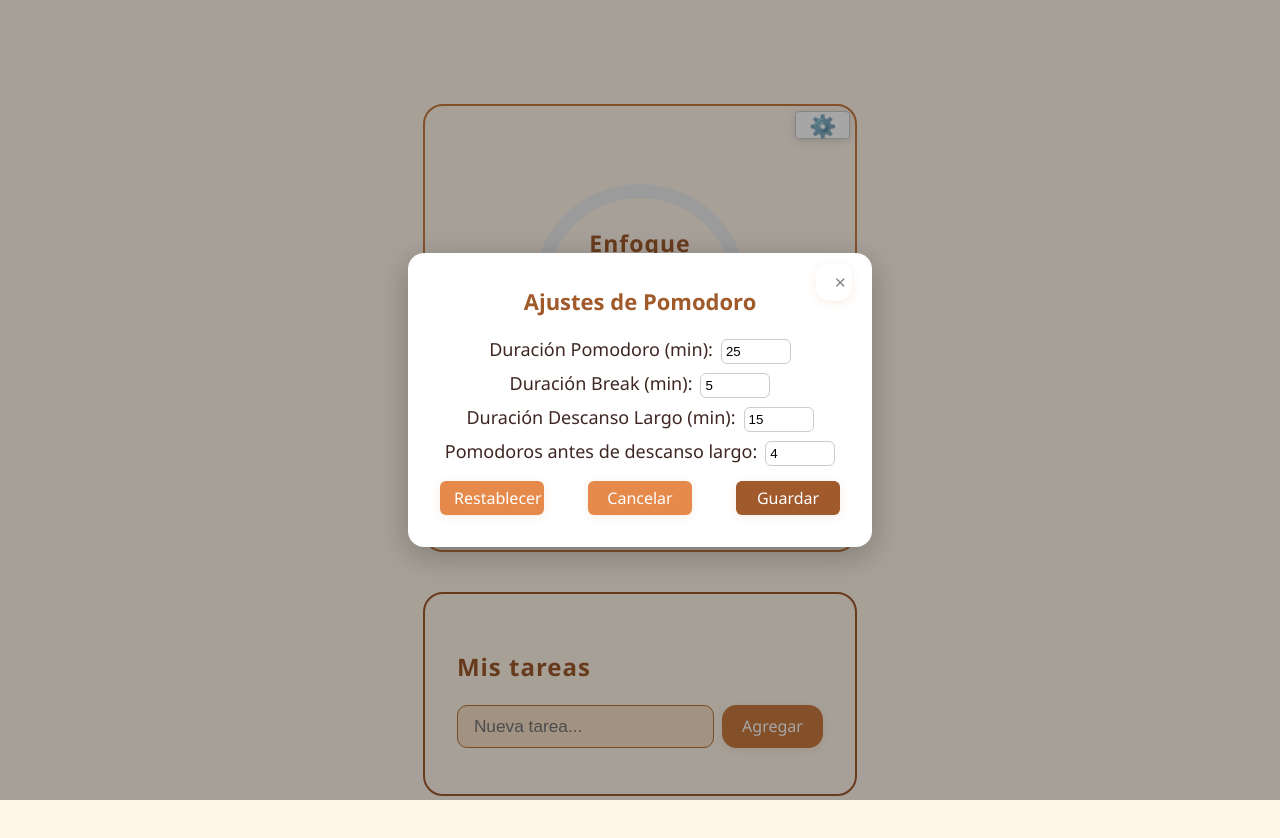
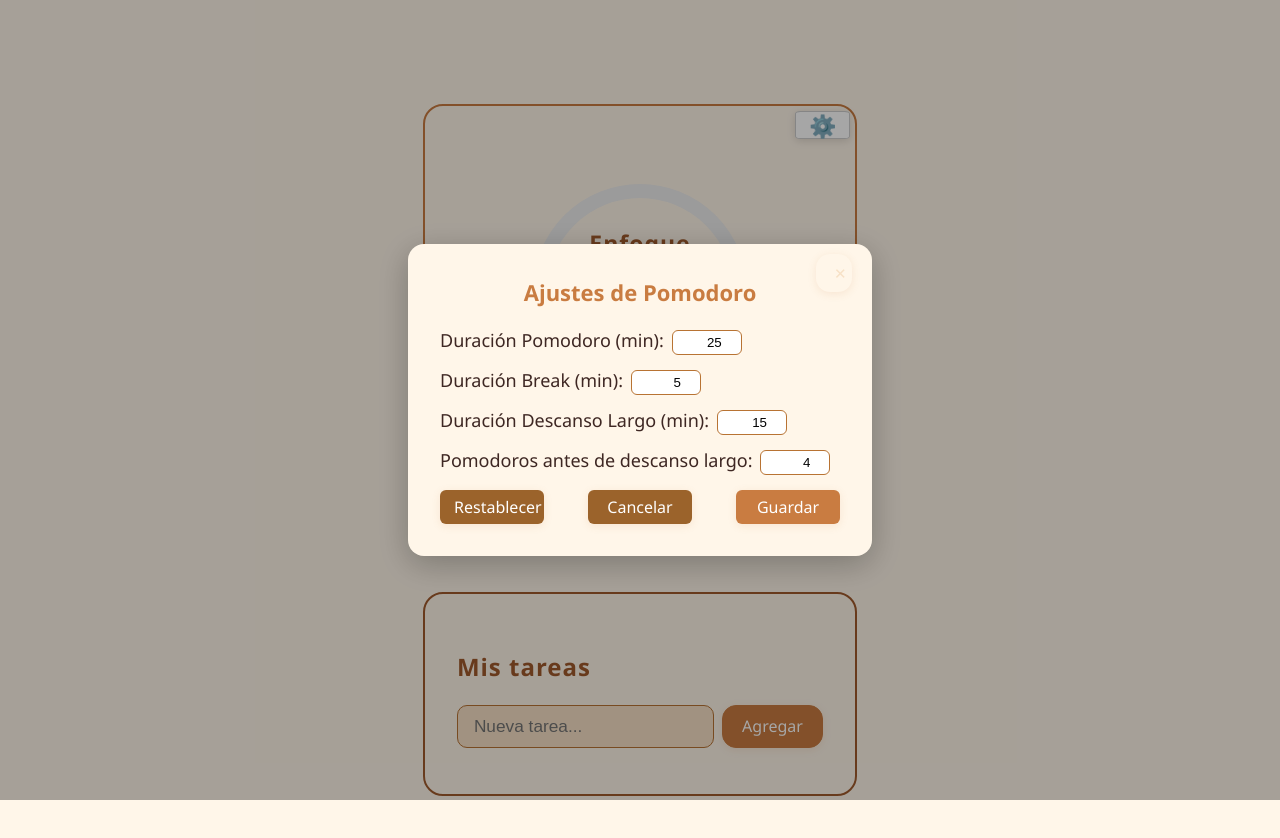
Before and after one commit to CoffeeBe4r/safespace, a React (Vite) app: page / in a window 1280 px wide. Both pictures are taken after a click on the button "⚙️". Shown: the top 838 px of the page. Built offline with nearby package versions, Linux system fonts and the light colour scheme.

Commit message:
style: update modal styles for improved consistency and alignment

```diff
--- a/src/components/ModalConfig/ModalConfig.css
+++ b/src/components/ModalConfig/ModalConfig.css
@@ -12,7 +12,7 @@
 }
 
 .modal-content {
-  background: #fff;
+  background: var(--main-card);
   padding: 32px;
   border-radius: 16px;
   min-width: 320px;
@@ -32,27 +32,58 @@
   width: 20px;
   border: none;
   font-size: 15px;
-  color: #888;
+  color: var(--main-muted);
   cursor: pointer;
 }
 
 .modal-title {
   margin-top: 0;
   margin-bottom: 18px;
-  color: #a05a2c;
+  color: var(--main-primary);
+}
+
+.modal-body {
+  display: flex;
+  flex-direction: column;
+  gap: 12px;
+}
+
+.modal-body .row {
+  display: flex;
+  align-items: center;
+  justify-content: space-between;
 }
 
 .modal-body label {
-  display: block;
-  margin-bottom: 6px;
+  flex: 1;
+  text-align: left;
+  margin-bottom: 0;
 }
 
 .modal-body input {
+  flex: 0;
+  text-align: right;
   margin-left: 8px;
   width: 60px;
   padding: 4px;
   border-radius: 6px;
-  border: 1px solid #ccc;
+  border: 1px solid var(--main-border);
+}
+
+/* Adjust toggle button alignment */
+.modal-body .toggle-container {
+  display: flex;
+  align-items: center;
+  justify-content: space-between;
+}
+
+.modal-body .toggle-container label {
+  flex: 1;
+  text-align: left;
+}
+
+.modal-body .toggle-container .toggle-button {
+  flex: 0;
 }
 
 .modal-footer {
@@ -72,7 +103,7 @@
   cursor: pointer;
 }
 .modal-footer button {
-  background: #e68a4c;
+  background: var(--main-accent);
   border: none;
   width: 6.5rem;
 
@@ -83,7 +114,7 @@
 }
 
 .modal-footer button:last-child {
-  background: #a05a2c;
+  background: var(--main-primary);
   color: #fff;
 
 }
@@ -145,3 +176,33 @@
   width: 100%;
   height: 100%;
 }
+
+.toggle-button {
+  width: 40px;
+  height: 20px;
+  background: #ccc;
+  border-radius: 20px;
+  border: 1px solid #ccc;
+  position: relative;
+  cursor: pointer;
+  transition: background 0.3s ease;
+}
+
+.toggle-button.active {
+  background: #a05a2c;
+}
+
+.toggle-circle {
+  width: 18px;
+  height: 18px;
+  background: #fff;
+  border-radius: 50%;
+  position: absolute;
+  top: .5px;
+  left: 0px;
+  transition: left 0.3s ease;
+}
+
+.toggle-button.active .toggle-circle {
+  left: 20px;
+}
```
